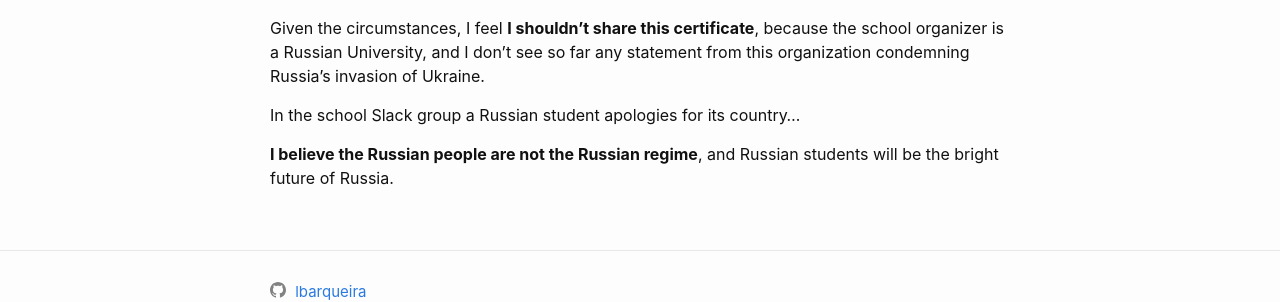
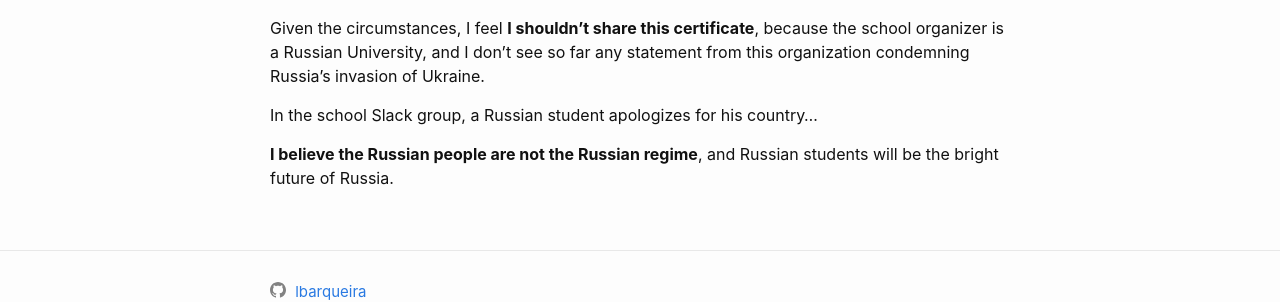
Before and after one commit to lbarqueira/lbarqueira.github.io, a Jekyll site: the page built from _posts/2022-03-20-hse-certification.md, in a window 1280 px wide. Shown: the part 1363-1665 px from the top of the page. Built offline with Jekyll 4.4.1, drawn with Linux system fonts in a browser that asks for light colours.

Commit message:
update post 2022-03-20

```diff
--- a/_posts/2022-03-20-hse-certification.md
+++ b/_posts/2022-03-20-hse-certification.md
@@ -31,6 +31,6 @@ __On February 24, Putin launched a military invasion of Ukraine.__
 
 Given the circumstances, I feel __I shouldn't share this certificate__, because the school organizer is a Russian University, and I don't see so far any statement from this organization condemning Russia’s invasion of Ukraine.
 
-In the school Slack group a Russian student apologies for its country...
+In the school Slack group, a Russian student apologizes for his country...
 
 __I believe the Russian people are not the Russian regime__, and Russian students will be the bright future of Russia.
```
